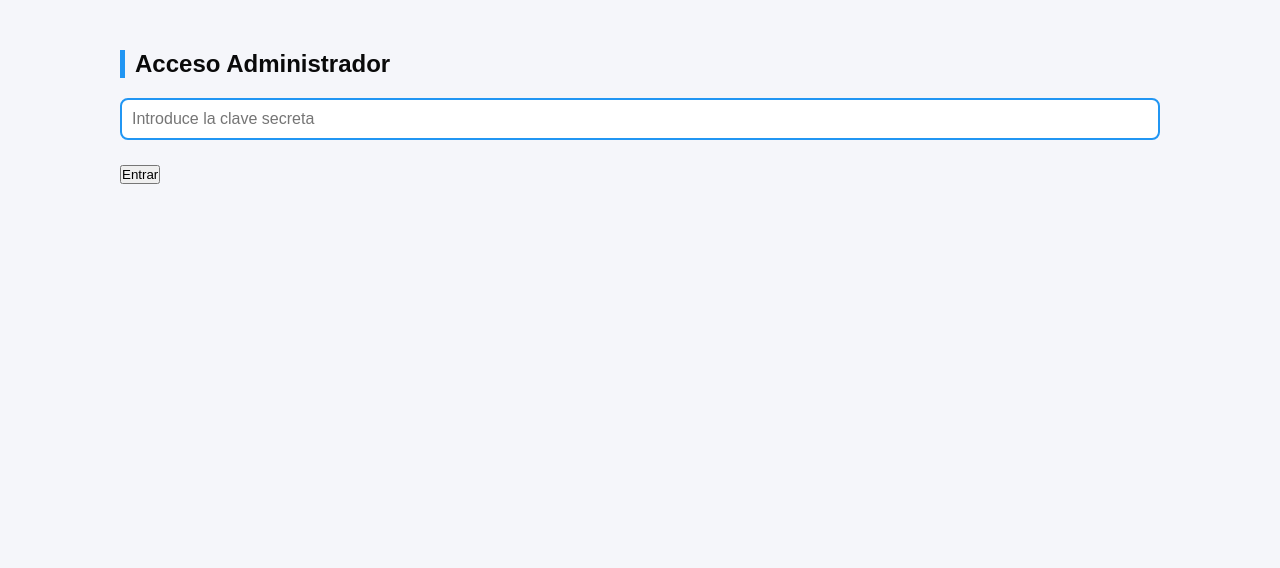
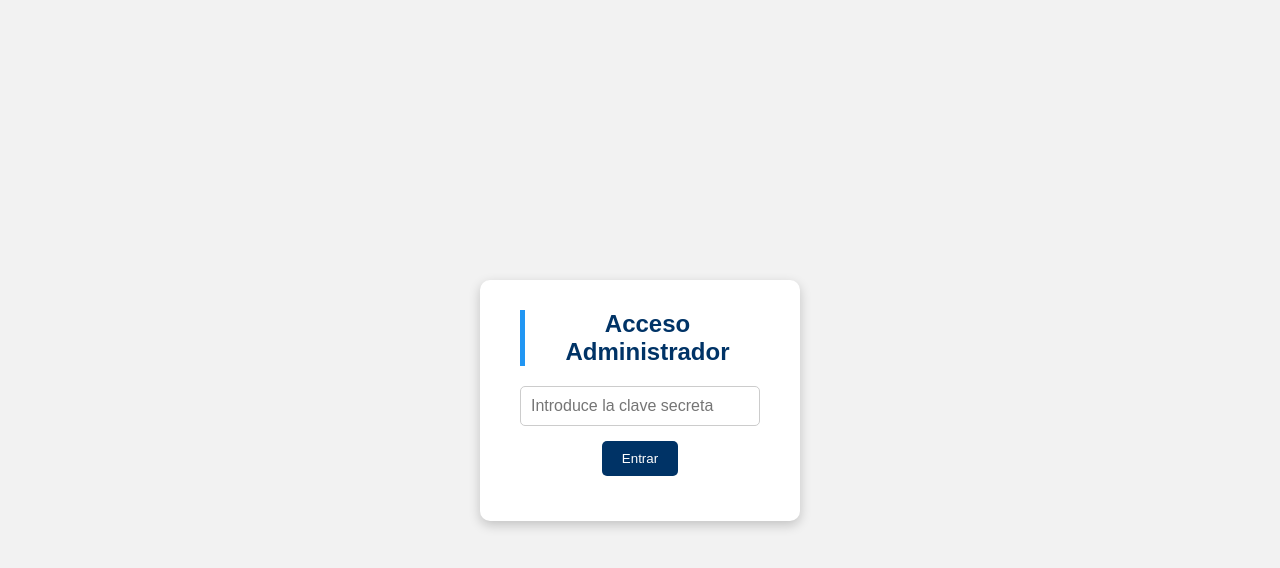
Before and after one commit to elnetongas03/JQ_motors_web, a plain HTML site: page admin/login.html in a window 1280 px wide. Drawn offline with Linux system fonts and the light colour scheme.

Commit message:
Actualización del diseño o catálogo

```diff
--- a/admin/login.html
+++ b/admin/login.html
@@ -4,6 +4,57 @@
   <meta charset="UTF-8">
   <title>Acceso Privado | JQ Motors</title>
   <link rel="stylesheet" href="../style/main.css">
+  <style>
+    /* Estilo rápido para el login */
+    body {
+      display: flex;
+      justify-content: center;
+      align-items: center;
+      height: 100vh;
+      background: #f2f2f2;
+      font-family: 'Montserrat', sans-serif;
+    }
+
+    .catalogo {
+      background: #fff;
+      padding: 30px 40px;
+      border-radius: 10px;
+      box-shadow: 0 4px 12px rgba(0,0,0,0.2);
+      text-align: center;
+      width: 320px;
+    }
+
+    .catalogo h2 {
+      margin-bottom: 20px;
+      color: #003366; /* Azul Bajaj */
+    }
+
+    .catalogo input {
+      width: 100%;
+      padding: 10px;
+      margin-bottom: 15px;
+      border-radius: 5px;
+      border: 1px solid #ccc;
+    }
+
+    .catalogo button {
+      padding: 10px 20px;
+      background-color: #003366;
+      color: white;
+      border: none;
+      border-radius: 5px;
+      cursor: pointer;
+    }
+
+    .catalogo button:hover {
+      background-color: #0055a5;
+    }
+
+    #mensaje {
+      margin-top: 15px;
+      font-weight: bold;
+    }
+  </style>
 </head>
 <body>
   <div class="catalogo">
```
Also changed, not shown: index.html (+37 -1 lines).
